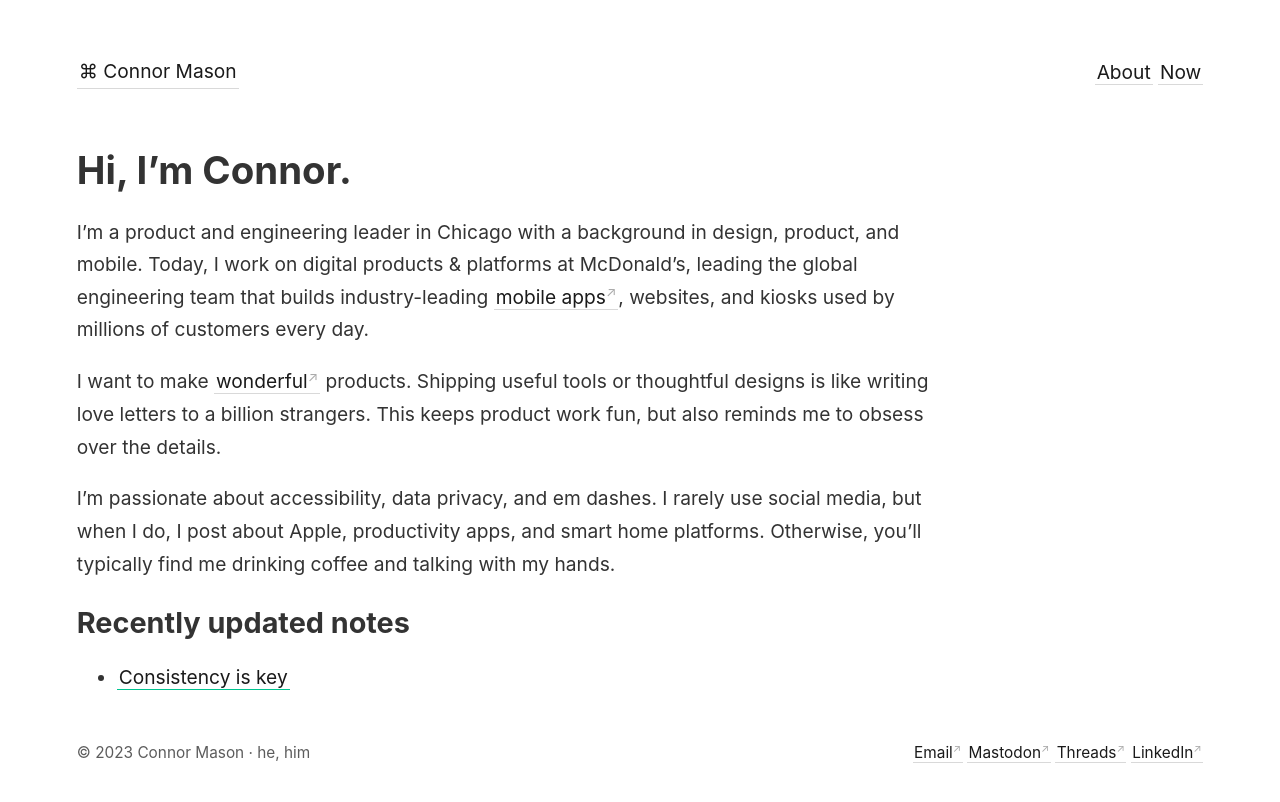
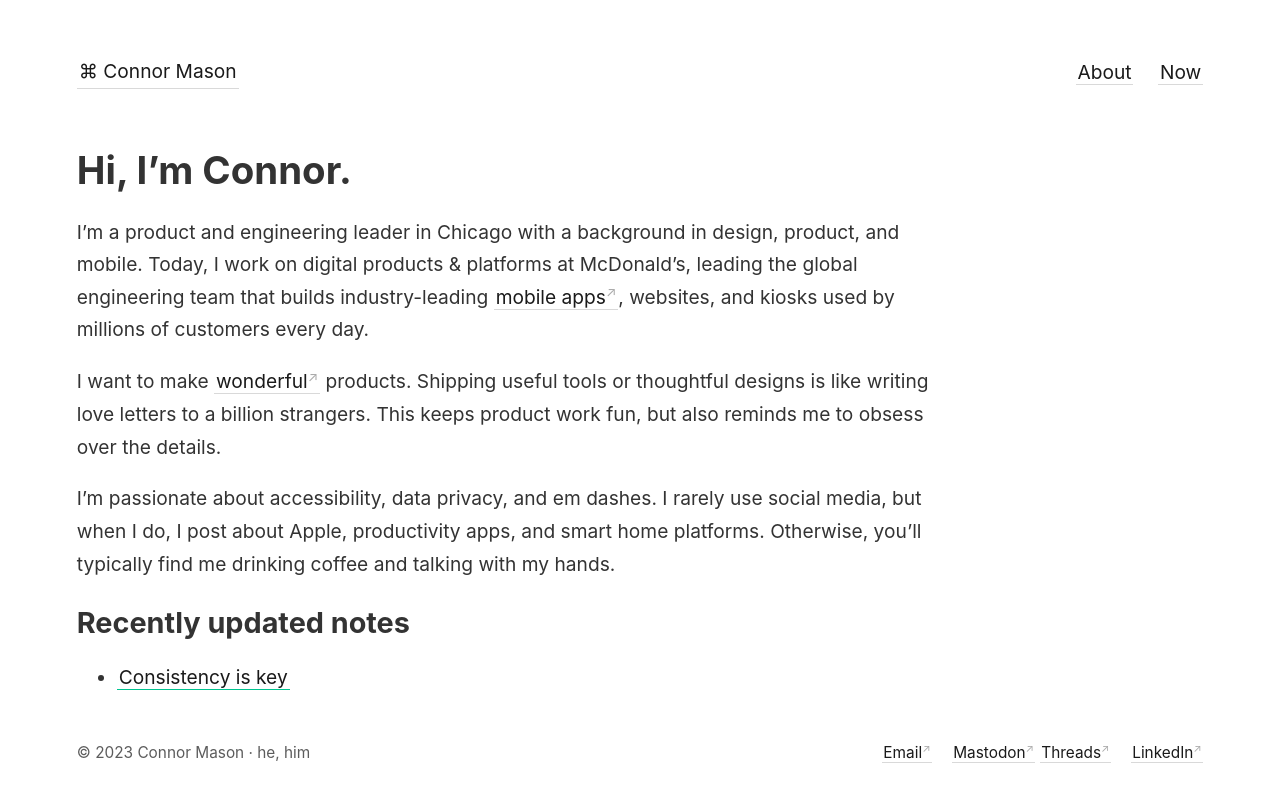
Before and after one commit to conmas/site, a Jekyll site: the page built from _pages/index.md, in a window 1280 px wide. Shown: the top 802 px of the page. Built offline with Jekyll 4.4.1, drawn with Linux system fonts in a browser that asks for light colours; nearby versions of some CDN libraries.

Commit message:
Spacing for navigation and footer

```diff
--- a/_includes/footer.html
+++ b/_includes/footer.html
@@ -1,9 +1,9 @@
 <div style="display: flex; justify-content: space-between; align-items: center;">
 	<span>© 2023 Connor Mason  ·  he, him</span>
 	<span>
-		<script>n='connor';d='mason';t='me';document.write('<a href="mailto:'+n+'@'+d+'.'+t+'">Email</a>');</script>
-		<a href="https://hachyderm.io/@connor" rel="me">Mastodon</a>
-		<a href="https://threads.net/@conmas">Threads</a>
+		<script>n='connor';d='mason';t='me';document.write('<a href="mailto:'+n+'@'+d+'.'+t+'" style="margin-right: 1em;">Email</a>');</script>
+		<a href="https://hachyderm.io/@connor" rel="me style="margin-right: 1em;">Mastodon</a>
+		<a href="https://threads.net/@conmas" style="margin-right: 1em;">Threads</a>
 		<a href="https://linkedin.com/in/cnnrmsn">LinkedIn</a>
 	</span>
 </div>
--- a/_includes/nav.html
+++ b/_includes/nav.html
@@ -1,7 +1,7 @@
 <div style="display: flex; justify-content: space-between; align-items: center;">
     <a class="internal-link" href="{{ site.baseurl }}/">⌘ {{ site.title }}</a>
     <span>
-        <a class="internal-link" href="/about">About</a>
+        <a class="internal-link" style="margin-right: 1em;" href="/about">About</a>
         <a class="internal-link" href="/now">Now</a>
     </span>
 </div>
```
